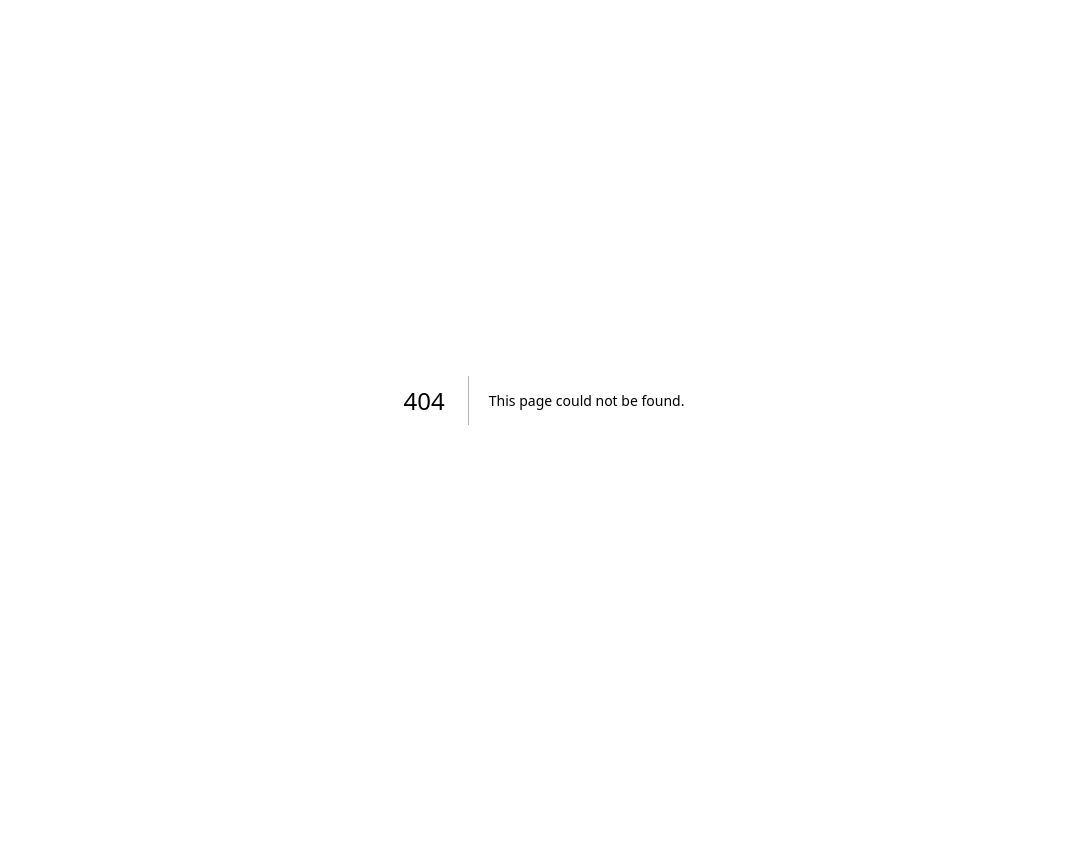
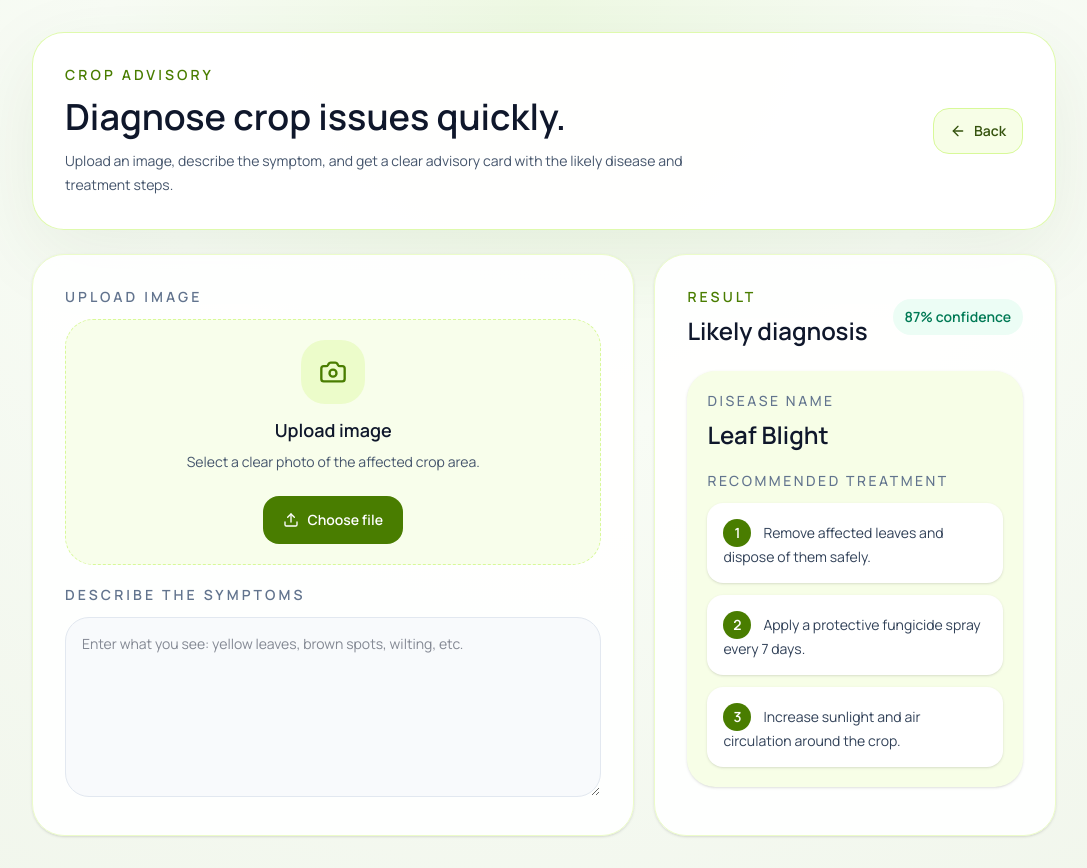
Before and after one commit to SiddheshCodes4554/HackWarts-project, a Next.js app in the folder frontend/: page /crop-advisory in a window 1280 px wide. Before the commit this address had no page. Shown: the whole page, without its empty margins (96-1183 px from the left). Before the commit the page ends 800 px from the top, so only its background shows below. Built offline with nearby package versions, Linux system fonts and the light colour scheme.

Commit message:
feat(frontend): add crop advisory screen with image upload UI and treatment result card

```diff
--- a/frontend/src/app/(tabs)/assistant/page.tsx
+++ b/frontend/src/app/(tabs)/assistant/page.tsx
@@ -91,11 +91,10 @@ export default function AssistantPage() {
                 className={`flex ${message.role === "user" ? "justify-end" : "justify-start"}`}
               >
                 <div
-                  className={`max-w-[85%] rounded-[2rem] px-4 py-3 text-sm leading-6 shadow-sm ${
-                    message.role === "user"
+                  className={`max-w-[85%] rounded-[2rem] px-4 py-3 text-sm leading-6 shadow-sm ${message.role === "user"
                       ? "bg-lime-700 text-white"
                       : "border border-lime-100 bg-white text-slate-800"
-                  }`}
+                    }`}
                 >
                   {message.content}
                 </div>
--- /dev/null
+++ b/frontend/src/app/crop-advisory/page.tsx
@@ -0,0 +1,108 @@
+"use client";
+
+import Link from "next/link";
+import { ArrowLeft, Camera, ShieldCheck, Upload } from "lucide-react";
+import { useState } from "react";
+
+const treatmentSteps = [
+  "Remove affected leaves and dispose of them safely.",
+  "Apply a protective fungicide spray every 7 days.",
+  "Increase sunlight and air circulation around the crop.",
+];
+
+export default function CropAdvisoryPage() {
+  const [notes, setNotes] = useState("");
+
+  return (
+    <main className="min-h-screen bg-[radial-gradient(circle_at_top,_#eef9e3_0%,_#f8fcf5_40%,_#f1f6ec_100%)] px-4 py-8 text-slate-900 sm:px-6 lg:px-8">
+      <div className="mx-auto flex w-full max-w-5xl flex-col gap-6">
+        <section className="rounded-[2rem] border border-lime-200/80 bg-white/95 p-6 shadow-[0_24px_80px_rgba(48,83,23,0.08)] sm:p-8">
+          <div className="flex items-center justify-between gap-4">
+            <div>
+              <p className="text-sm font-semibold uppercase tracking-[0.22em] text-lime-700">Crop Advisory</p>
+              <h1 className="mt-3 text-3xl font-semibold text-slate-900 sm:text-4xl">Diagnose crop issues quickly.</h1>
+              <p className="mt-3 max-w-2xl text-sm leading-6 text-slate-600">
+                Upload an image, describe the symptom, and get a clear advisory card with the likely disease and treatment steps.
+              </p>
+            </div>
+            <Link
+              href="/crop-help"
+              className="inline-flex items-center gap-2 rounded-2xl border border-lime-200 bg-lime-50 px-4 py-3 text-sm font-semibold text-lime-900 transition hover:bg-lime-100"
+            >
+              <ArrowLeft className="h-4 w-4" />
+              Back
+            </Link>
+          </div>
+        </section>
+
+        <section className="grid gap-5 lg:grid-cols-[1.2fr_0.8fr]">
+          <div className="space-y-5 rounded-[2rem] border border-lime-100 bg-white/95 p-6 shadow-sm sm:p-8">
+            <div className="space-y-3">
+              <p className="text-sm font-semibold uppercase tracking-[0.22em] text-slate-500">Upload image</p>
+              <label className="grid gap-3 rounded-[1.75rem] border border-dashed border-lime-200 bg-lime-50/80 p-5 text-center transition hover:border-lime-300 hover:bg-lime-100">
+                <div className="mx-auto flex h-16 w-16 items-center justify-center rounded-3xl bg-lime-100 text-lime-700">
+                  <Camera className="h-7 w-7" />
+                </div>
+                <div>
+                  <p className="text-lg font-semibold text-slate-900">Upload image</p>
+                  <p className="mt-2 text-sm text-slate-600">Select a clear photo of the affected crop area.</p>
+                </div>
+                <button
+                  type="button"
+                  className="mx-auto mt-3 inline-flex h-12 items-center justify-center rounded-2xl bg-lime-700 px-5 text-sm font-semibold text-white transition hover:bg-lime-800"
+                >
+                  <Upload className="mr-2 h-4 w-4" />
+                  Choose file
+                </button>
+                <input type="file" accept="image/*" className="hidden" />
+              </label>
+            </div>
+
+            <div className="space-y-3">
+              <p className="text-sm font-semibold uppercase tracking-[0.22em] text-slate-500">Describe the symptoms</p>
+              <textarea
+                value={notes}
+                onChange={(event) => setNotes(event.target.value)}
+                placeholder="Enter what you see: yellow leaves, brown spots, wilting, etc."
+                className="min-h-[180px] w-full rounded-[1.5rem] border border-slate-200 bg-slate-50 px-4 py-4 text-sm text-slate-900 outline-none transition focus:border-lime-300 focus:ring-2 focus:ring-lime-100"
+              />
+            </div>
+          </div>
+
+          <aside className="rounded-[2rem] border border-lime-100 bg-white/95 p-6 shadow-sm sm:p-8">
+            <div className="flex items-center justify-between gap-3">
+              <div>
+                <p className="text-sm font-semibold uppercase tracking-[0.22em] text-lime-700">Result</p>
+                <h2 className="mt-2 text-2xl font-semibold text-slate-900">Likely diagnosis</h2>
+              </div>
+              <span className="rounded-full bg-emerald-50 px-3 py-2 text-sm font-semibold text-emerald-700">
+                87% confidence
+              </span>
+            </div>
+
+            <div className="mt-6 space-y-5 rounded-[1.75rem] bg-lime-50 p-5 text-slate-800 shadow-sm">
+              <div>
+                <p className="text-sm font-medium uppercase tracking-[0.18em] text-slate-500">Disease name</p>
+                <p className="mt-2 text-2xl font-semibold text-slate-900">Leaf Blight</p>
+              </div>
+
+              <div className="space-y-3">
+                <p className="text-sm font-medium uppercase tracking-[0.18em] text-slate-500">Recommended treatment</p>
+                <ol className="space-y-3 text-sm text-slate-700">
+                  {treatmentSteps.map((step, index) => (
+                    <li key={index} className="rounded-2xl bg-white p-4 shadow-sm">
+                      <span className="inline-flex h-7 w-7 items-center justify-center rounded-full bg-lime-700 text-sm font-semibold text-white">
+                        {index + 1}
+                      </span>
+                      <span className="ml-3">{step}</span>
+                    </li>
+                  ))}
+                </ol>
+              </div>
+            </div>
+          </aside>
+        </section>
+      </div>
+    </main>
+  );
+}
```
